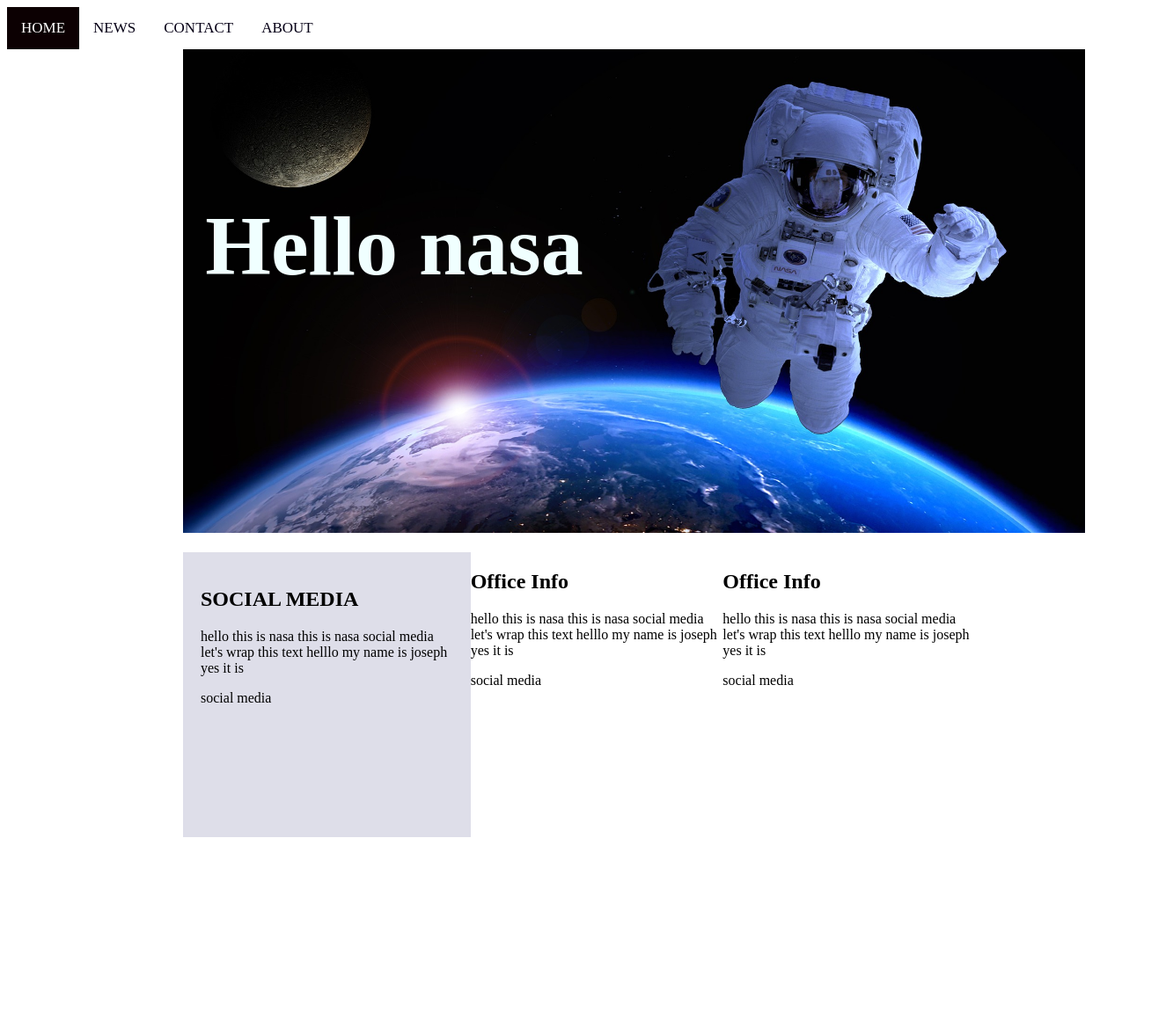
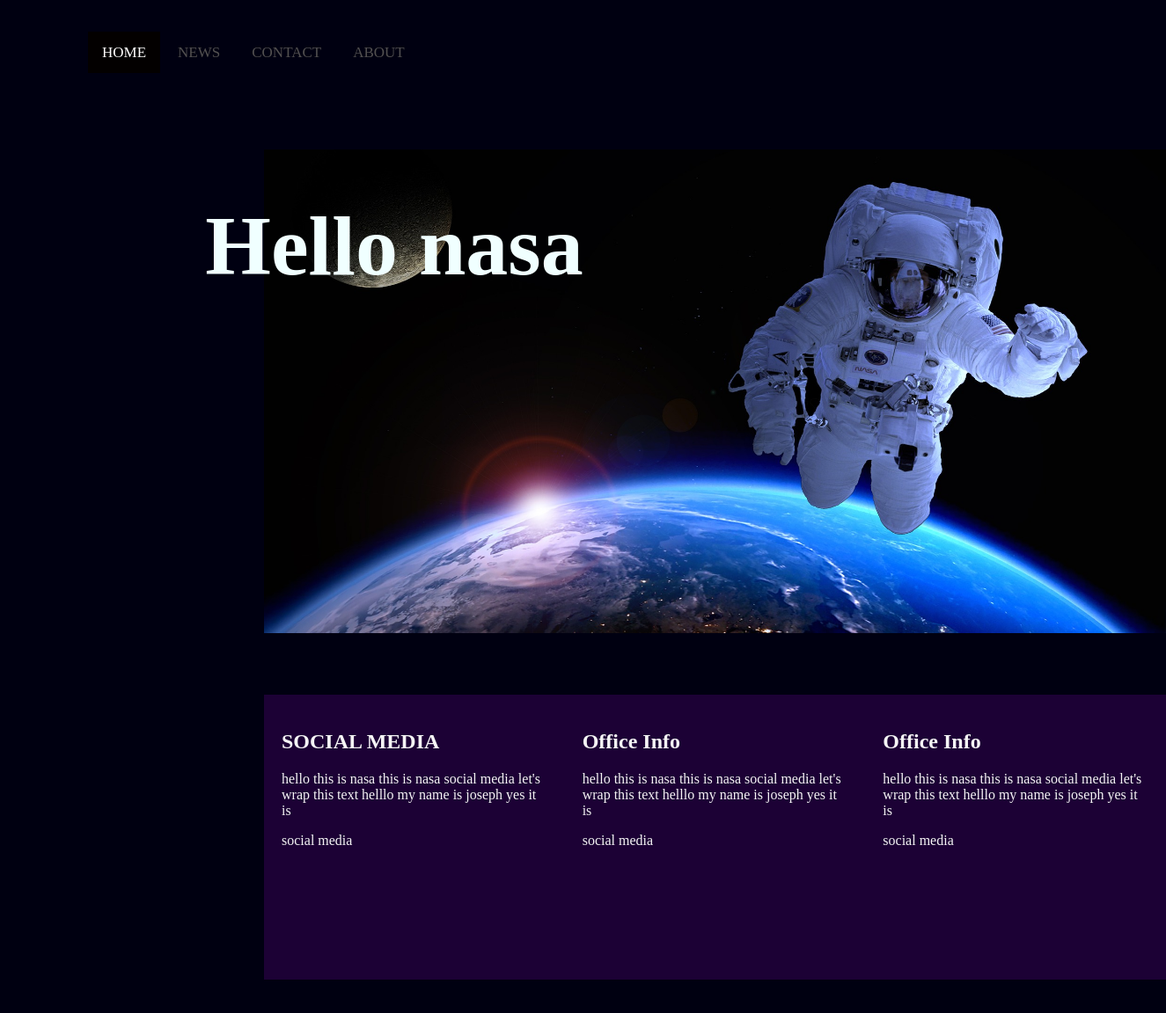
Before and after one commit to bonniebojun/nasa, a plain HTML site: page index.html in a window 1280 px wide. Shown: the whole page at 88% size, 1325 px wide, since content can reach past the window. Before the commit the page ends 1002 px from the top, so only its background shows below. Drawn offline with Linux system fonts and the light colour scheme.

Commit message:
nasacommit

```diff
--- a/index.html
+++ b/index.html
@@ -24,9 +24,10 @@
                 <img src="nasa.jpeg" alt="Nasa" width="1025" height="550">
 
             </section>
-        <div class="text-center"><h1>Hello nasa</h1></div>
+            <div class="text-center">
+                <h1>Hello nasa</h1>
+            </div>
     </main>
-
 <section class="bottom-container">
     <div class="left-column">
         <h2>SOCIAL MEDIA</h2>
@@ -34,8 +35,7 @@
         </p>
         <p>social media</p>
     </div>
-
-            <div class="middle-columm">
+    <div class="middle-column">
         <h2>Office Info</h2>
         <p>
         <p>hello this is nasa this is nasa social media let's wrap this text helllo my name is joseph yes it is
@@ -43,7 +43,7 @@
         <p>social media</p>
         </p>
     </div>
-            <div class="right-columm">
+    <div class="right-column">
             <h2>Office Info</h2>
             <p>
             <p>hello this is nasa this is nasa social media let's wrap this text helllo my name is joseph yes it is
--- a/style.css
+++ b/style.css
@@ -1,4 +1,9 @@
 
+body {
+  background: rgb(0, 0, 17);
+  margin-top: 50px;
+  margin-left: 100px;
+}
 * Add a black background color to the top navigation */
 .topnav {
   background-color: rgb(24, 23, 23);
@@ -7,8 +12,8 @@
 
 /* Style the links inside the navigation bar */
 .topnav a {
-  float: left;
-  color: #060116;
+  flex-direction: right;
+  color: #525050;
   font: 20px;
   text-align: center;
   padding: 14px 16px;
@@ -18,16 +23,17 @@
 
 /* Change the color of links on hover */
 .topnav a:hover {
-  background-color: rgb(2, 2, 87);
+  background-color: rgb(0, 0, 0);
   color: white;
 }
 
 /* Add a color to the active/current link */
 .topnav a.active {
-  background-color: rgb(12, 0, 2);
-  color: rgb(255, 255, 255);
+  background-color: rgb(3, 0, 0);
+  color: rgb(255, 253, 253);
 }
 .main-container {
+    margin-top: 100px;
     width: 900px;
     height: 500px;
     margin-left: 200px;
@@ -43,7 +49,7 @@
 }
 
 .bottom-container {
-    width: 900px;
+    width: 1025px;
     height: 324px;
     margin-top: 120px;
     margin-bottom: 50px;
@@ -52,12 +58,22 @@
     display: flex;
     flex-direction:wrap;
     justify-content: space-between;
+
 }
 .left-column {
-    background-color: rgb(222, 222, 233);
-    padding: 20px;
+  background-color: rgb(28, 1, 53);
+  padding: 20px;
+  color: whitesmoke;
 }
 .middle-column {
-    background-color:blue;
-    font-family: 'Gill Sans', 'Gill Sans MT', Calibri, 'Trebuchet MS', sans-serif
+  background-color:rgb(28, 1, 53);
+  padding: 20px;
+  color: whitesmoke;
+
 }
+.right-column {
+  background: rgb(28, 1, 53);
+  padding: 20px;
+  color: whitesmoke;
+
+}
```
Lines whose indentation alone changed are shown as unchanged.
